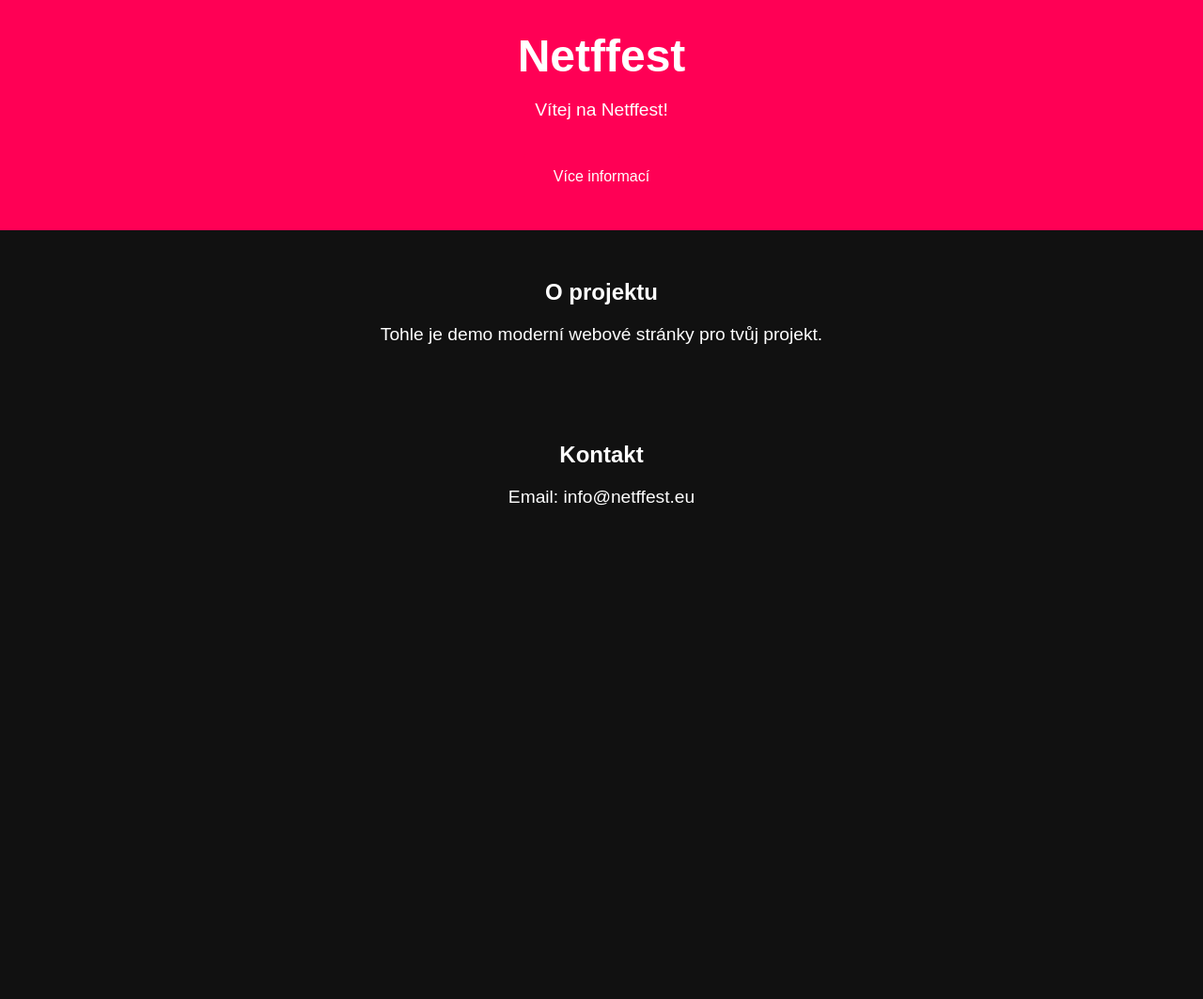
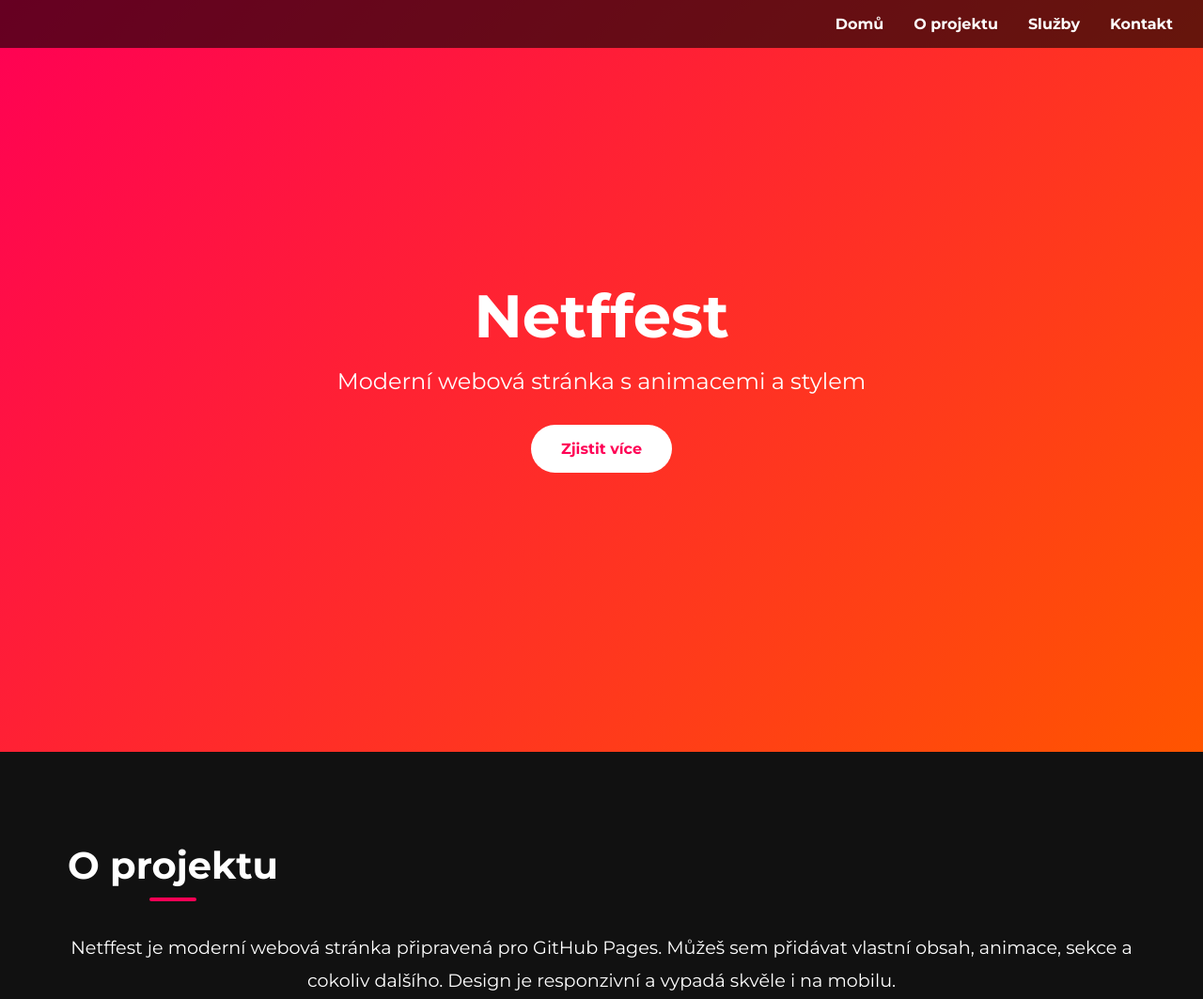
Before and after one commit to Govenn/Netffest, a plain HTML site: page index.html in a window 1280 px wide. Shown: the top 1063 px of the page at 94% size. Before the commit the page ends 800 px from the top, so only its background shows below. Drawn offline with Linux system fonts and the light colour scheme.

Commit message:
Update index.html

```diff
--- a/index.html
+++ b/index.html
@@ -4,30 +4,139 @@
 <meta charset="UTF-8">
 <meta name="viewport" content="width=device-width, initial-scale=1.0">
 <title>Netffest</title>
+
+<!-- Google Fonts -->
+<link href="https://fonts.googleapis.com/css2?family=Montserrat:wght@400;700&display=swap" rel="stylesheet">
+
+<!-- Font Awesome -->
+<link rel="stylesheet" href="https://cdnjs.cloudflare.com/ajax/libs/font-awesome/6.5.0/css/all.min.css">
+
 <style>
-    body { font-family: Arial, sans-serif; margin:0; padding:0; background:#111; color:#fff; }
-    header { background:#ff0055; padding:2rem; text-align:center; }
-    h1 { margin:0; font-size:3rem; }
-    p { font-size:1.2rem; }
-    section { padding:2rem; text-align:center; }
-    a.button { display:inline-block; padding:1rem 2rem; background:#ff0055; color:#fff; text-decoration:none; border-radius:5px; margin-top:1rem; }
+  /* Reset a základní styl */
+  * { margin:0; padding:0; box-sizing:border-box; }
+  body { font-family: 'Montserrat', sans-serif; background:#111; color:#fff; scroll-behavior:smooth; }
+  a { text-decoration:none; color:inherit; }
+
+  /* Animace */
+  .fade-in { opacity:0; transform: translateY(20px); animation:fadeIn 1s forwards; }
+  .fade-in.delay-1 { animation-delay:0.3s; }
+  .fade-in.delay-2 { animation-delay:0.6s; }
+  .fade-in.delay-3 { animation-delay:0.9s; }
+
+  @keyframes fadeIn {
+    to { opacity:1; transform: translateY(0); }
+  }
+
+  /* Header */
+  header {
+    background: linear-gradient(135deg, #ff0055, #ff5500);
+    height:100vh;
+    display:flex;
+    flex-direction:column;
+    justify-content:center;
+    align-items:center;
+    text-align:center;
+    padding:0 2rem;
+  }
+  header h1 { font-size:4rem; margin-bottom:1rem; }
+  header p { font-size:1.5rem; margin-bottom:2rem; }
+  .btn { display:inline-block; padding:1rem 2rem; background:#fff; color:#ff0055; font-weight:700; border-radius:50px; transition:0.3s; }
+  .btn:hover { background:#ff0055; color:#fff; transform:scale(1.05); }
+
+  /* Sekce */
+  section { padding:6rem 2rem; max-width:1200px; margin:0 auto; }
+  section h2 { font-size:2.5rem; margin-bottom:2rem; text-align:center; position:relative; display:inline-block; }
+  section h2::after { content:""; width:50px; height:4px; background:#ff0055; display:block; margin:10px auto 0; border-radius:2px; }
+  section p { font-size:1.2rem; line-height:1.8; text-align:center; margin-bottom:2rem; }
+
+  /* Cards */
+  .cards { display:flex; flex-wrap:wrap; justify-content:center; gap:2rem; }
+  .card { background:#1a1a1a; padding:2rem; border-radius:15px; flex:1 1 250px; max-width:300px; transition:0.3s; }
+  .card:hover { transform:translateY(-10px); box-shadow:0 10px 20px rgba(255,0,85,0.5); }
+  .card i { font-size:3rem; margin-bottom:1rem; color:#ff0055; }
+  .card h3 { font-size:1.5rem; margin-bottom:1rem; }
+  .card p { font-size:1rem; }
+
+  /* Kontakt */
+  form { display:flex; flex-direction:column; max-width:600px; margin:0 auto; gap:1rem; }
+  input, textarea { padding:1rem; border-radius:10px; border:none; outline:none; font-size:1rem; }
+  input:focus, textarea:focus { box-shadow:0 0 10px rgba(255,0,85,0.5); }
+  button { padding:1rem; border-radius:50px; border:none; background:#ff0055; color:#fff; font-weight:700; cursor:pointer; transition:0.3s; }
+  button:hover { transform:scale(1.05); }
+
+  /* Footer */
+  footer { background:#111; text-align:center; padding:2rem; font-size:0.9rem; color:#aaa; }
+  footer a { color:#ff0055; }
+
+  /* Navigace */
+  nav { position:fixed; top:0; left:0; width:100%; display:flex; justify-content:flex-end; padding:1rem 2rem; background:rgba(0,0,0,0.6); z-index:1000; }
+  nav a { margin-left:2rem; font-weight:700; transition:0.3s; }
+  nav a:hover { color:#ff0055; }
+
+  /* Responsivita */
+  @media(max-width:768px) {
+    header h1 { font-size:3rem; }
+    header p { font-size:1.2rem; }
+    .cards { flex-direction:column; align-items:center; }
+  }
+
 </style>
 </head>
+
 <body>
-  <header>
-    <h1>Netffest</h1>
-    <p>Vítej na Netffest!</p>
-    <a href="#" class="button">Více informací</a>
+
+<nav class="fade-in delay-1">
+  <a href="#home">Domů</a>
+  <a href="#about">O projektu</a>
+  <a href="#services">Služby</a>
+  <a href="#contact">Kontakt</a>
+</nav>
+
+<header id="home">
+  <h1 class="fade-in delay-1">Netffest</h1>
+  <p class="fade-in delay-2">Moderní webová stránka s animacemi a stylem</p>
+  <a href="#about" class="btn fade-in delay-3">Zjistit více</a>
 </header>
 
-  <section>
-    <h2>O projektu</h2>
-    <p>Tohle je demo moderní webové stránky pro tvůj projekt.</p>
+<section id="about">
+  <h2 class="fade-in delay-1">O projektu</h2>
+  <p class="fade-in delay-2">Netffest je moderní webová stránka připravená pro GitHub Pages. Můžeš sem přidávat vlastní obsah, animace, sekce a cokoliv dalšího. Design je responzivní a vypadá skvěle i na mobilu.</p>
 </section>
 
-  <section>
-    <h2>Kontakt</h2>
-    <p>Email: info@netffest.eu</p>
+<section id="services">
+  <h2 class="fade-in delay-1">Služby</h2>
+  <div class="cards">
+    <div class="card fade-in delay-1">
+      <i class="fas fa-laptop-code"></i>
+      <h3>Vývoj webu</h3>
+      <p>Tvorba moderních webových stránek s HTML, CSS a JS.</p>
+    </div>
+    <div class="card fade-in delay-2">
+      <i class="fas fa-paint-brush"></i>
+      <h3>Design</h3>
+      <p>Moderní design, gradienty, animace a responzivní layout.</p>
+    </div>
+    <div class="card fade-in delay-3">
+      <i class="fas fa-rocket"></i>
+      <h3>Optimalizace</h3>
+      <p>Rychlé načítání, SEO friendly a čistý kód.</p>
+    </div>
+  </div>
 </section>
+
+<section id="contact">
+  <h2 class="fade-in delay-1">Kontakt</h2>
+  <form class="fade-in delay-2">
+    <input type="text" placeholder="Jméno" required>
+    <input type="email" placeholder="Email" required>
+    <textarea placeholder="Zpráva" rows="5" required></textarea>
+    <button type="submit">Odeslat</button>
+  </form>
+</section>
+
+<footer>
+  &copy; 2025 <strong>Netffest</strong>. Všechny práva vyhrazena. | <a href="#">GitHub</a>
+</footer>
+
 </body>
 </html>
```
Lines whose indentation alone changed are shown as unchanged.
